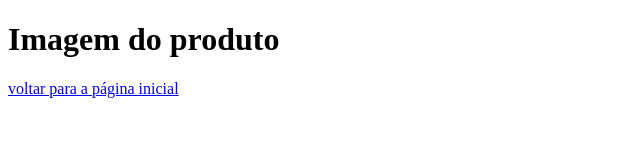
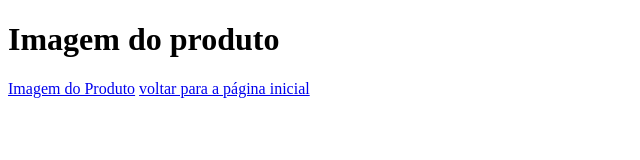
Before and after one commit to MatheusNascimento0203/TESTE-GIT-MANHA, a plain HTML site: page vendas.html in a window 1280 px wide. Shown: the whole page, without its empty margins (0-640 px from the left). Drawn offline with Linux system fonts and the light colour scheme.

Commit message:
imagem inclusa

```diff
--- a/vendas.html
+++ b/vendas.html
@@ -7,6 +7,7 @@
 </head>
 <body>
     <h1>Imagem do produto</h1>
+    <a href="th.jpg">Imagem do Produto</a>
     <a href="Erick.html">voltar para a página inicial</a>
 </body>
 </html>
```
Also changed, not shown: th.jpg (added).
